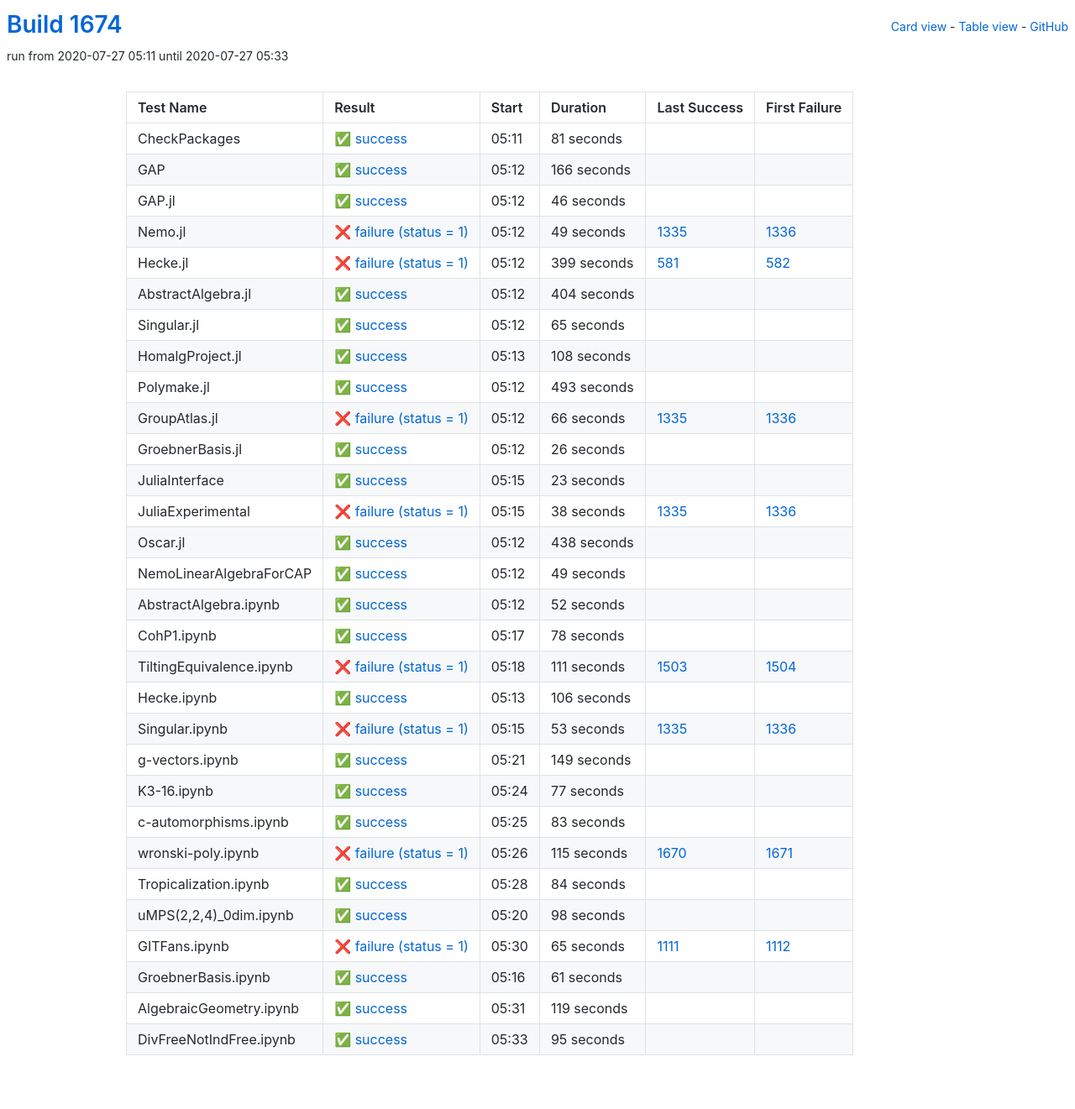
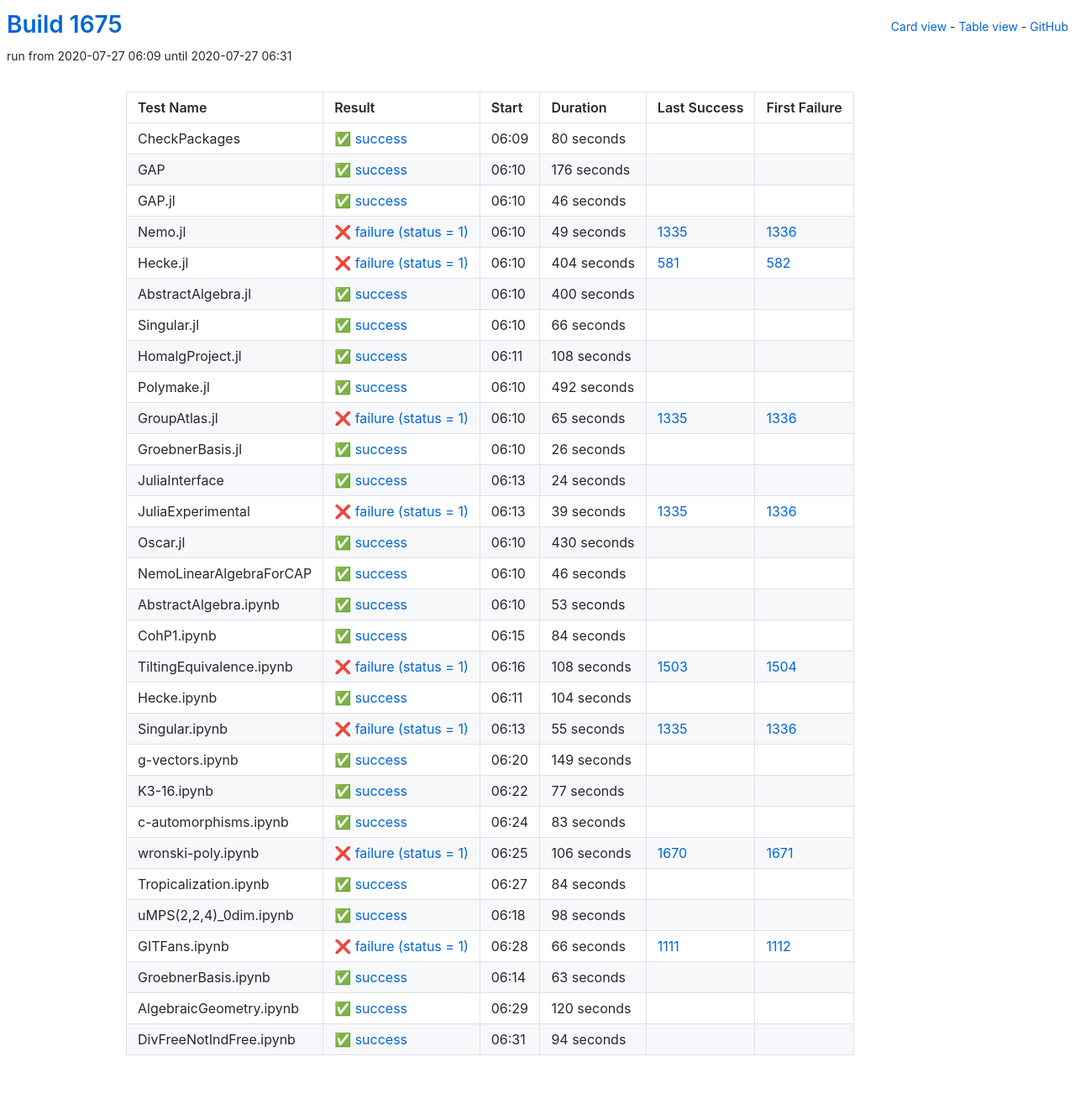
Before and after one commit to oscar-system/oscar-ci-status-1.4, a Jekyll site: the page built from table.html, in a window 1280 px wide. Shown: the whole page at 84% size. Built offline with Jekyll 4.4.1, drawn with Linux system fonts in a browser that asks for light colours.

Commit message:
Build #1675

```diff
--- a/_data/ci.yml
+++ b/_data/ci.yml
@@ -1,6 +1,6 @@
 ---
-build: 1674
-build_url: https://oscarci.mathematik.uni-kl.de/job/oscar-julia-1.4/1674/
+build: 1675
+build_url: https://oscarci.mathematik.uni-kl.de/job/oscar-julia-1.4/1675/
 job: oscar-julia-1.4
 organization: oscar-system
 repo: oscar-ci-status-1.4
@@ -8,32 +8,32 @@ repourl: https://github.com/oscar-system/oscar-ci-status-1.4
 tests:
 - name: CheckPackages
   id: checkpackages
-  log: https://oscarci.mathematik.uni-kl.de/job/oscar-julia-1.4/1674/artifact/logs/build-1674/CheckPackages.log
-  start: 2020-07-27 05:11
+  log: https://oscarci.mathematik.uni-kl.de/job/oscar-julia-1.4/1675/artifact/logs/build-1675/CheckPackages.log
+  start: 2020-07-27 06:09
   success: true
   exitcode: 0
   status: success
-  duration: 81
+  duration: 80
   last_success: false
   last_success_url:
   first_failure: false
   first_failure_url:
 - name: GAP
   id: gap
-  log: https://oscarci.mathematik.uni-kl.de/job/oscar-julia-1.4/1674/artifact/logs/build-1674/GAP.log
-  start: 2020-07-27 05:12
+  log: https://oscarci.mathematik.uni-kl.de/job/oscar-julia-1.4/1675/artifact/logs/build-1675/GAP.log
+  start: 2020-07-27 06:10
   success: true
   exitcode: 0
   status: success
-  duration: 166
+  duration: 176
   last_success: false
   last_success_url:
   first_failure: false
   first_failure_url:
 - name: GAP.jl
   id: gap-jl
-  log: https://oscarci.mathematik.uni-kl.de/job/oscar-julia-1.4/1674/artifact/logs/build-1674/GAP.jl.log
-  start: 2020-07-27 05:12
+  log: https://oscarci.mathematik.uni-kl.de/job/oscar-julia-1.4/1675/artifact/logs/build-1675/GAP.jl.log
+  start: 2020-07-27 06:10
   success: true
   exitcode: 0
   status: success
@@ -44,8 +44,8 @@ tests:
   first_failure_url:
 - name: Nemo.jl
   id: nemo-jl
-  log: https://oscarci.mathematik.uni-kl.de/job/oscar-julia-1.4/1674/artifact/logs/build-1674/Nemo.jl.log
-  start: 2020-07-27 05:12
+  log: https://oscarci.mathematik.uni-kl.de/job/oscar-julia-1.4/1675/artifact/logs/build-1675/Nemo.jl.log
+  start: 2020-07-27 06:10
   success: false
   exitcode: 1
   status: failure
@@ -56,44 +56,44 @@ tests:
   first_failure_url: https://oscarci.mathematik.uni-kl.de/job/oscar-julia-1.4/1336/
 - name: Hecke.jl
   id: hecke-jl
-  log: https://oscarci.mathematik.uni-kl.de/job/oscar-julia-1.4/1674/artifact/logs/build-1674/Hecke.jl.log
-  start: 2020-07-27 05:12
+  log: https://oscarci.mathematik.uni-kl.de/job/oscar-julia-1.4/1675/artifact/logs/build-1675/Hecke.jl.log
+  start: 2020-07-27 06:10
   success: false
   exitcode: 1
   status: failure
-  duration: 399
+  duration: 404
   last_success: 581
   last_success_url: https://oscarci.mathematik.uni-kl.de/job/oscar-julia-1.4/581/
   first_failure: 582
   first_failure_url: https://oscarci.mathematik.uni-kl.de/job/oscar-julia-1.4/582/
 - name: AbstractAlgebra.jl
   id: abstractalgebra-jl
-  log: https://oscarci.mathematik.uni-kl.de/job/oscar-julia-1.4/1674/artifact/logs/build-1674/AbstractAlgebra.jl.log
-  start: 2020-07-27 05:12
+  log: https://oscarci.mathematik.uni-kl.de/job/oscar-julia-1.4/1675/artifact/logs/build-1675/AbstractAlgebra.jl.log
+  start: 2020-07-27 06:10
   success: true
   exitcode: 0
   status: success
-  duration: 404
+  duration: 400
   last_success: false
   last_success_url:
   first_failure: false
   first_failure_url:
 - name: Singular.jl
   id: singular-jl
-  log: https://oscarci.mathematik.uni-kl.de/job/oscar-julia-1.4/1674/artifact/logs/build-1674/Singular.jl.log
-  start: 2020-07-27 05:12
+  log: https://oscarci.mathematik.uni-kl.de/job/oscar-julia-1.4/1675/artifact/logs/build-1675/Singular.jl.log
+  start: 2020-07-27 06:10
   success: true
   exitcode: 0
   status: success
-  duration: 65
+  duration: 66
   last_success: false
   last_success_url:
   first_failure: false
   first_failure_url:
 - name: HomalgProject.jl
   id: homalgproject-jl
-  log: https://oscarci.mathematik.uni-kl.de/job/oscar-julia-1.4/1674/artifact/logs/build-1674/HomalgProject.jl.log
-  start: 2020-07-27 05:13
+  log: https://oscarci.mathematik.uni-kl.de/job/oscar-julia-1.4/1675/artifact/logs/build-1675/HomalgProject.jl.log
+  start: 2020-07-27 06:11
   success: true
   exitcode: 0
   status: success
@@ -104,32 +104,32 @@ tests:
   first_failure_url:
 - name: Polymake.jl
   id: polymake-jl
-  log: https://oscarci.mathematik.uni-kl.de/job/oscar-julia-1.4/1674/artifact/logs/build-1674/Polymake.jl.log
-  start: 2020-07-27 05:12
+  log: https://oscarci.mathematik.uni-kl.de/job/oscar-julia-1.4/1675/artifact/logs/build-1675/Polymake.jl.log
+  start: 2020-07-27 06:10
   success: true
   exitcode: 0
   status: success
-  duration: 493
+  duration: 492
   last_success: false
   last_success_url:
   first_failure: false
   first_failure_url:
 - name: GroupAtlas.jl
   id: groupatlas-jl
-  log: https://oscarci.mathematik.uni-kl.de/job/oscar-julia-1.4/1674/artifact/logs/build-1674/GroupAtlas.jl.log
-  start: 2020-07-27 05:12
+  log: https://oscarci.mathematik.uni-kl.de/job/oscar-julia-1.4/1675/artifact/logs/build-1675/GroupAtlas.jl.log
+  start: 2020-07-27 06:10
   success: false
   exitcode: 1
   status: failure
-  duration: 66
+  duration: 65
   last_success: 1335
   last_success_url: https://oscarci.mathematik.uni-kl.de/job/oscar-julia-1.4/1335/
   first_failure: 1336
   first_failure_url: https://oscarci.mathematik.uni-kl.de/job/oscar-julia-1.4/1336/
 - name: GroebnerBasis.jl
   id: groebnerbasis-jl
-  log: https://oscarci.mathematik.uni-kl.de/job/oscar-julia-1.4/1674/artifact/logs/build-1674/GroebnerBasis.jl.log
-  start: 2020-07-27 05:12
+  log: https://oscarci.mathematik.uni-kl.de/job/oscar-julia-1.4/1675/artifact/logs/build-1675/GroebnerBasis.jl.log
+  start: 2020-07-27 06:10
   success: true
   exitcode: 0
   status: success
@@ -140,116 +140,116 @@ tests:
   first_failure_url:
 - name: JuliaInterface
   id: juliainterface
-  log: https://oscarci.mathematik.uni-kl.de/job/oscar-julia-1.4/1674/artifact/logs/build-1674/JuliaInterface.log
-  start: 2020-07-27 05:15
+  log: https://oscarci.mathematik.uni-kl.de/job/oscar-julia-1.4/1675/artifact/logs/build-1675/JuliaInterface.log
+  start: 2020-07-27 06:13
   success: true
   exitcode: 0
   status: success
-  duration: 23
+  duration: 24
   last_success: false
   last_success_url:
   first_failure: false
   first_failure_url:
 - name: JuliaExperimental
   id: juliaexperimental
-  log: https://oscarci.mathematik.uni-kl.de/job/oscar-julia-1.4/1674/artifact/logs/build-1674/JuliaExperimental.log
-  start: 2020-07-27 05:15
+  log: https://oscarci.mathematik.uni-kl.de/job/oscar-julia-1.4/1675/artifact/logs/build-1675/JuliaExperimental.log
+  start: 2020-07-27 06:13
   success: false
   exitcode: 1
   status: failure
-  duration: 38
+  duration: 39
   last_success: 1335
   last_success_url: https://oscarci.mathematik.uni-kl.de/job/oscar-julia-1.4/1335/
   first_failure: 1336
   first_failure_url: https://oscarci.mathematik.uni-kl.de/job/oscar-julia-1.4/1336/
 - name: Oscar.jl
   id: oscar-jl
-  log: https://oscarci.mathematik.uni-kl.de/job/oscar-julia-1.4/1674/artifact/logs/build-1674/Oscar.jl.log
-  start: 2020-07-27 05:12
+  log: https://oscarci.mathematik.uni-kl.de/job/oscar-julia-1.4/1675/artifact/logs/build-1675/Oscar.jl.log
+  start: 2020-07-27 06:10
   success: true
   exitcode: 0
   status: success
-  duration: 438
+  duration: 430
   last_success: false
   last_success_url:
   first_failure: false
   first_failure_url:
 - name: NemoLinearAlgebraForCAP
   id: nemolinearalgebraforcap
-  log: https://oscarci.mathematik.uni-kl.de/job/oscar-julia-1.4/1674/artifact/logs/build-1674/NemoLinearAlgebraForCAP.log
-  start: 2020-07-27 05:12
+  log: https://oscarci.mathematik.uni-kl.de/job/oscar-julia-1.4/1675/artifact/logs/build-1675/NemoLinearAlgebraForCAP.log
+  start: 2020-07-27 06:10
   success: true
   exitcode: 0
   status: success
-  duration: 49
+  duration: 46
   last_success: false
   last_success_url:
   first_failure: false
   first_failure_url:
 - name: AbstractAlgebra.ipynb
   id: abstractalgebra-ipynb
-  log: https://oscarci.mathematik.uni-kl.de/job/oscar-julia-1.4/1674/artifact/logs/build-1674/AbstractAlgebra.ipynb.log
-  start: 2020-07-27 05:12
+  log: https://oscarci.mathematik.uni-kl.de/job/oscar-julia-1.4/1675/artifact/logs/build-1675/AbstractAlgebra.ipynb.log
+  start: 2020-07-27 06:10
   success: true
   exitcode: 0
   status: success
-  duration: 52
+  duration: 53
   last_success: false
   last_success_url:
   first_failure: false
   first_failure_url:
 - name: CohP1.ipynb
   id: cohp1-ipynb
-  log: https://oscarci.mathematik.uni-kl.de/job/oscar-julia-1.4/1674/artifact/logs/build-1674/CohP1.ipynb.log
-  start: 2020-07-27 05:17
+  log: https://oscarci.mathematik.uni-kl.de/job/oscar-julia-1.4/1675/artifact/logs/build-1675/CohP1.ipynb.log
+  start: 2020-07-27 06:15
   success: true
   exitcode: 0
   status: success
-  duration: 78
+  duration: 84
   last_success: false
   last_success_url:
   first_failure: false
   first_failure_url:
 - name: TiltingEquivalence.ipynb
   id: tiltingequivalence-ipynb
-  log: https://oscarci.mathematik.uni-kl.de/job/oscar-julia-1.4/1674/artifact/logs/build-1674/TiltingEquivalence.ipynb.log
-  start: 2020-07-27 05:18
+  log: https://oscarci.mathematik.uni-kl.de/job/oscar-julia-1.4/1675/artifact/logs/build-1675/TiltingEquivalence.ipynb.log
+  start: 2020-07-27 06:16
   success: false
   exitcode: 1
   status: failure
-  duration: 111
+  duration: 108
   last_success: 1503
   last_success_url: https://oscarci.mathematik.uni-kl.de/job/oscar-julia-1.4/1503/
   first_failure: 1504
   first_failure_url: https://oscarci.mathematik.uni-kl.de/job/oscar-julia-1.4/1504/
 - name: Hecke.ipynb
   id: hecke-ipynb
-  log: https://oscarci.mathematik.uni-kl.de/job/oscar-julia-1.4/1674/artifact/logs/build-1674/Hecke.ipynb.log
-  start: 2020-07-27 05:13
+  log: https://oscarci.mathematik.uni-kl.de/job/oscar-julia-1.4/1675/artifact/logs/build-1675/Hecke.ipynb.log
+  start: 2020-07-27 06:11
   success: true
   exitcode: 0
   status: success
-  duration: 106
+  duration: 104
   last_success: false
   last_success_url:
   first_failure: false
   first_failure_url:
 - name: Singular.ipynb
   id: singular-ipynb
-  log: https://oscarci.mathematik.uni-kl.de/job/oscar-julia-1.4/1674/artifact/logs/build-1674/Singular.ipynb.log
-  start: 2020-07-27 05:15
+  log: https://oscarci.mathematik.uni-kl.de/job/oscar-julia-1.4/1675/artifact/logs/build-1675/Singular.ipynb.log
+  start: 2020-07-27 06:13
   success: false
   exitcode: 1
   status: failure
-  duration: 53
+  duration: 55
   last_success: 1335
   last_success_url: https://oscarci.mathematik.uni-kl.de/job/oscar-julia-1.4/1335/
   first_failure: 1336
   first_failure_url: https://oscarci.mathematik.uni-kl.de/job/oscar-julia-1.4/1336/
 - name: g-vectors.ipynb
   id: g-vectors-ipynb
-  log: https://oscarci.mathematik.uni-kl.de/job/oscar-julia-1.4/1674/artifact/logs/build-1674/g-vectors.ipynb.log
-  start: 2020-07-27 05:21
+  log: https://oscarci.mathematik.uni-kl.de/job/oscar-julia-1.4/1675/artifact/logs/build-1675/g-vectors.ipynb.log
+  start: 2020-07-27 06:20
   success: true
   exitcode: 0
   status: success
@@ -260,8 +260,8 @@ tests:
   first_failure_url:
 - name: K3-16.ipynb
   id: k3-16-ipynb
-  log: https://oscarci.mathematik.uni-kl.de/job/oscar-julia-1.4/1674/artifact/logs/build-1674/K3-16.ipynb.log
-  start: 2020-07-27 05:24
+  log: https://oscarci.mathematik.uni-kl.de/job/oscar-julia-1.4/1675/artifact/logs/build-1675/K3-16.ipynb.log
+  start: 2020-07-27 06:22
   success: true
   exitcode: 0
   status: success
@@ -272,8 +272,8 @@ tests:
   first_failure_url:
 - name: c-automorphisms.ipynb
   id: c-automorphisms-ipynb
-  log: https://oscarci.mathematik.uni-kl.de/job/oscar-julia-1.4/1674/artifact/logs/build-1674/c-automorphisms.ipynb.log
-  start: 2020-07-27 05:25
+  log: https://oscarci.mathematik.uni-kl.de/job/oscar-julia-1.4/1675/artifact/logs/build-1675/c-automorphisms.ipynb.log
+  start: 2020-07-27 06:24
   success: true
   exitcode: 0
   status: success
@@ -284,20 +284,20 @@ tests:
   first_failure_url:
 - name: wronski-poly.ipynb
   id: wronski-poly-ipynb
-  log: https://oscarci.mathematik.uni-kl.de/job/oscar-julia-1.4/1674/artifact/logs/build-1674/wronski-poly.ipynb.log
-  start: 2020-07-27 05:26
+  log: https://oscarci.mathematik.uni-kl.de/job/oscar-julia-1.4/1675/artifact/logs/build-1675/wronski-poly.ipynb.log
+  start: 2020-07-27 06:25
   success: false
   exitcode: 1
   status: failure
-  duration: 115
+  duration: 106
   last_success: 1670
   last_success_url: https://oscarci.mathematik.uni-kl.de/job/oscar-julia-1.4/1670/
   first_failure: 1671
   first_failure_url: https://oscarci.mathematik.uni-kl.de/job/oscar-julia-1.4/1671/
 - name: Tropicalization.ipynb
   id: tropicalization-ipynb
-  log: https://oscarci.mathematik.uni-kl.de/job/oscar-julia-1.4/1674/artifact/logs/build-1674/Tropicalization.ipynb.log
-  start: 2020-07-27 05:28
+  log: https://oscarci.mathematik.uni-kl.de/job/oscar-julia-1.4/1675/artifact/logs/build-1675/Tropicalization.ipynb.log
+  start: 2020-07-27 06:27
   success: true
   exitcode: 0
   status: success
@@ -308,8 +308,8 @@ tests:
   first_failure_url:
 - name: uMPS(2,2,4)_0dim.ipynb
   id: umps-2-2-4-0dim-ipynb
-  log: https://oscarci.mathematik.uni-kl.de/job/oscar-julia-1.4/1674/artifact/logs/build-1674/uMPS-2-2-4-_0dim.ipynb.log
-  start: 2020-07-27 05:20
+  log: https://oscarci.mathematik.uni-kl.de/job/oscar-julia-1.4/1675/artifact/logs/build-1675/uMPS-2-2-4-_0dim.ipynb.log
+  start: 2020-07-27 06:18
   success: true
   exitcode: 0
   status: success
@@ -320,48 +320,48 @@ tests:
   first_failure_url:
 - name: GITFans.ipynb
   id: gitfans-ipynb
-  log: https://oscarci.mathematik.uni-kl.de/job/oscar-julia-1.4/1674/artifact/logs/build-1674/GITFans.ipynb.log
-  start: 2020-07-27 05:30
+  log: https://oscarci.mathematik.uni-kl.de/job/oscar-julia-1.4/1675/artifact/logs/build-1675/GITFans.ipynb.log
+  start: 2020-07-27 06:28
   success: false
   exitcode: 1
   status: failure
-  duration: 65
+  duration: 66
   last_success: 1111
   last_success_url: https://oscarci.mathematik.uni-kl.de/job/oscar-julia-1.4/1111/
   first_failure: 1112
   first_failure_url: https://oscarci.mathematik.uni-kl.de/job/oscar-julia-1.4/1112/
 - name: GroebnerBasis.ipynb
   id: groebnerbasis-ipynb
-  log: https://oscarci.mathematik.uni-kl.de/job/oscar-julia-1.4/1674/artifact/logs/build-1674/GroebnerBasis.ipynb.log
-  start: 2020-07-27 05:16
+  log: https://oscarci.mathematik.uni-kl.de/job/oscar-julia-1.4/1675/artifact/logs/build-1675/GroebnerBasis.ipynb.log
+  start: 2020-07-27 06:14
   success: true
   exitcode: 0
   status: success
-  duration: 61
+  duration: 63
   last_success: false
   last_success_url:
   first_failure: false
   first_failure_url:
 - name: AlgebraicGeometry.ipynb
   id: algebraicgeometry-ipynb
-  log: https://oscarci.mathematik.uni-kl.de/job/oscar-julia-1.4/1674/artifact/logs/build-1674/AlgebraicGeometry.ipynb.log
-  start: 2020-07-27 05:31
+  log: https://oscarci.mathematik.uni-kl.de/job/oscar-julia-1.4/1675/artifact/logs/build-1675/AlgebraicGeometry.ipynb.log
+  start: 2020-07-27 06:29
   success: true
   exitcode: 0
   status: success
-  duration: 119
+  duration: 120
   last_success: false
   last_success_url:
   first_failure: false
   first_failure_url:
 - name: DivFreeNotIndFree.ipynb
   id: divfreenotindfree-ipynb
-  log: https://oscarci.mathematik.uni-kl.de/job/oscar-julia-1.4/1674/artifact/logs/build-1674/DivFreeNotIndFree.ipynb.log
-  start: 2020-07-27 05:33
+  log: https://oscarci.mathematik.uni-kl.de/job/oscar-julia-1.4/1675/artifact/logs/build-1675/DivFreeNotIndFree.ipynb.log
+  start: 2020-07-27 06:31
   success: true
   exitcode: 0
   status: success
-  duration: 95
+  duration: 94
   last_success: false
   last_success_url:
   first_failure: false
```
Also changed, not shown: README.md.
